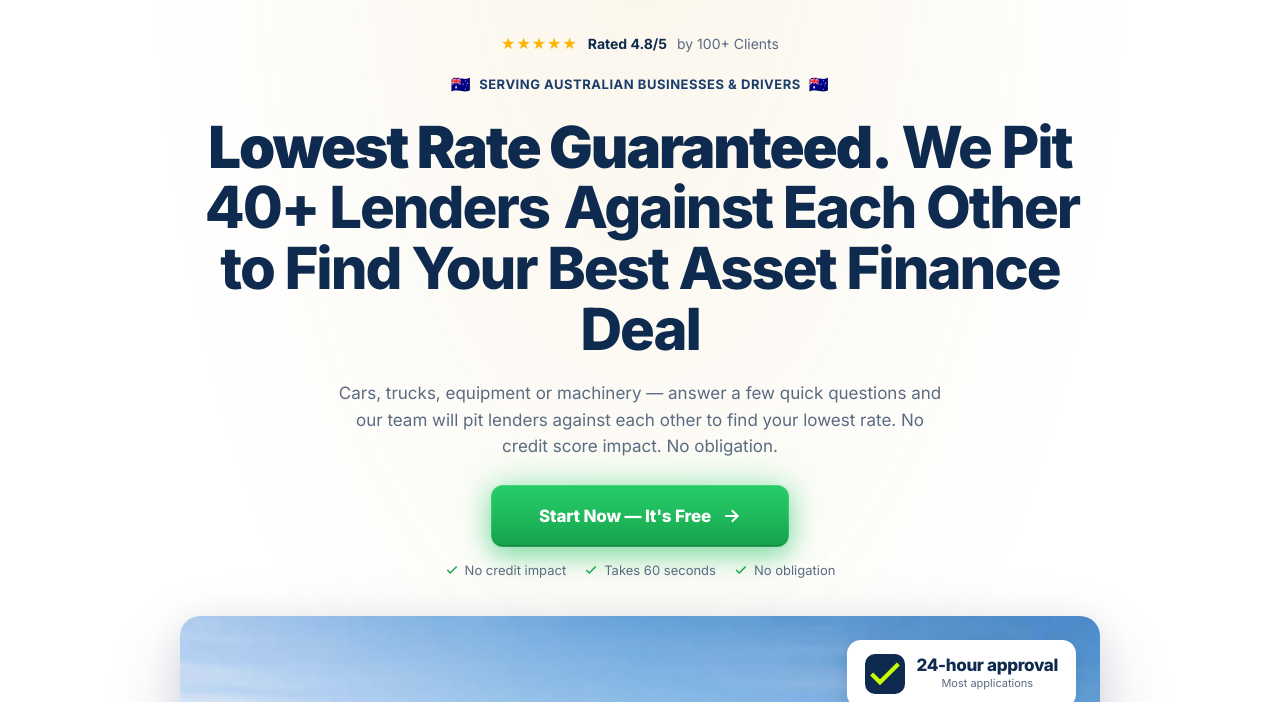
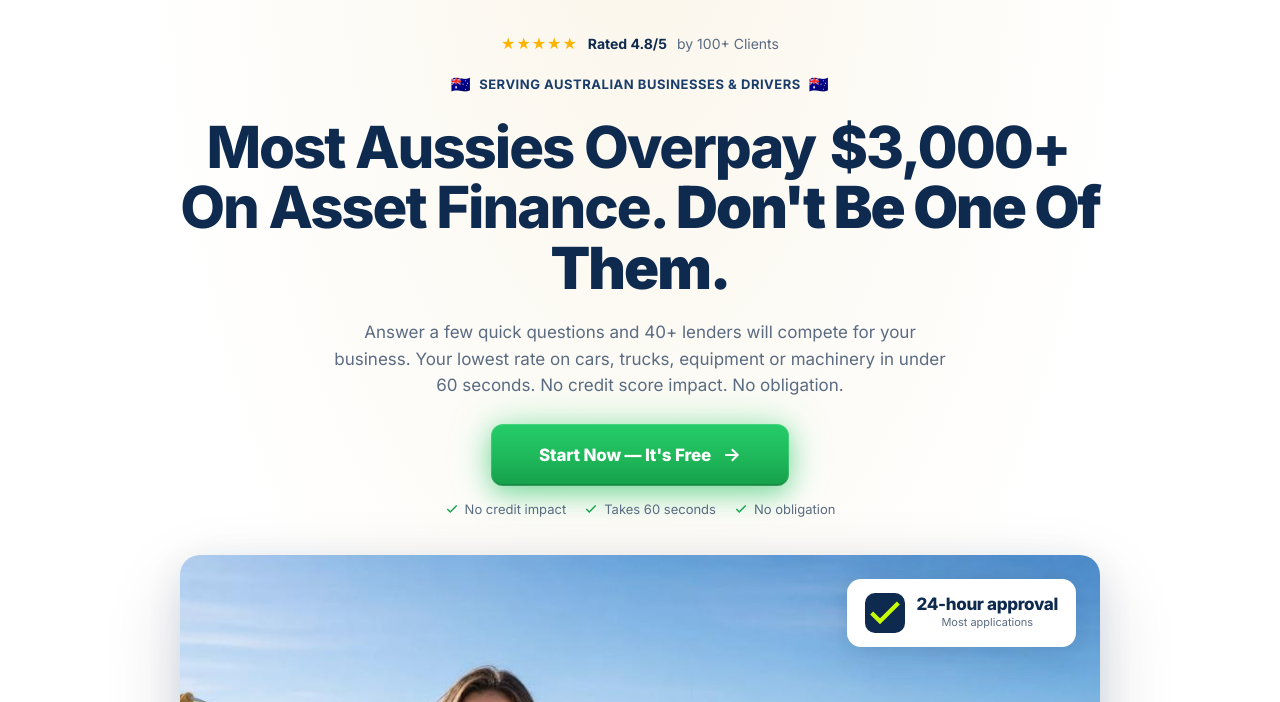
Before and after one commit to scalblio23/quickchoice, a plain HTML site: page index.html in a window 1280 px wide. Shown: the part 98-800 px from the top of the page. Drawn offline with Linux system fonts and the light colour scheme.

Commit message:
Update index.html

```diff
--- a/index.html
+++ b/index.html
@@ -709,11 +709,11 @@ src="https://www.facebook.com/tr?id=1977675273118337&ev=PageView&noscript=1"/></
     </div>
 
     <h1 class="headline fade-up">
-      <strong>Lowest Rate Guaranteed.</strong> We Pit <span class="accent">40+ Lenders</span> Against Each Other to Find Your Best Asset Finance Deal
+      Most Aussies Overpay <span class="accent">$3,000+</span> On Asset Finance. <strong>Don't Be One Of Them.</strong>
     </h1>
 
     <p class="subhead fade-up d1">
-      Cars, trucks, equipment or machinery — answer a few quick questions and our team will pit lenders against each other to find your lowest rate. No credit score impact. No obligation.
+      Answer a few quick questions and 40+ lenders will compete for your business. Your lowest rate on cars, trucks, equipment or machinery in under 60 seconds. No credit score impact. No obligation.
     </p>
 
     <a href="/quiz" class="btn-primary fade-up d1">
```
